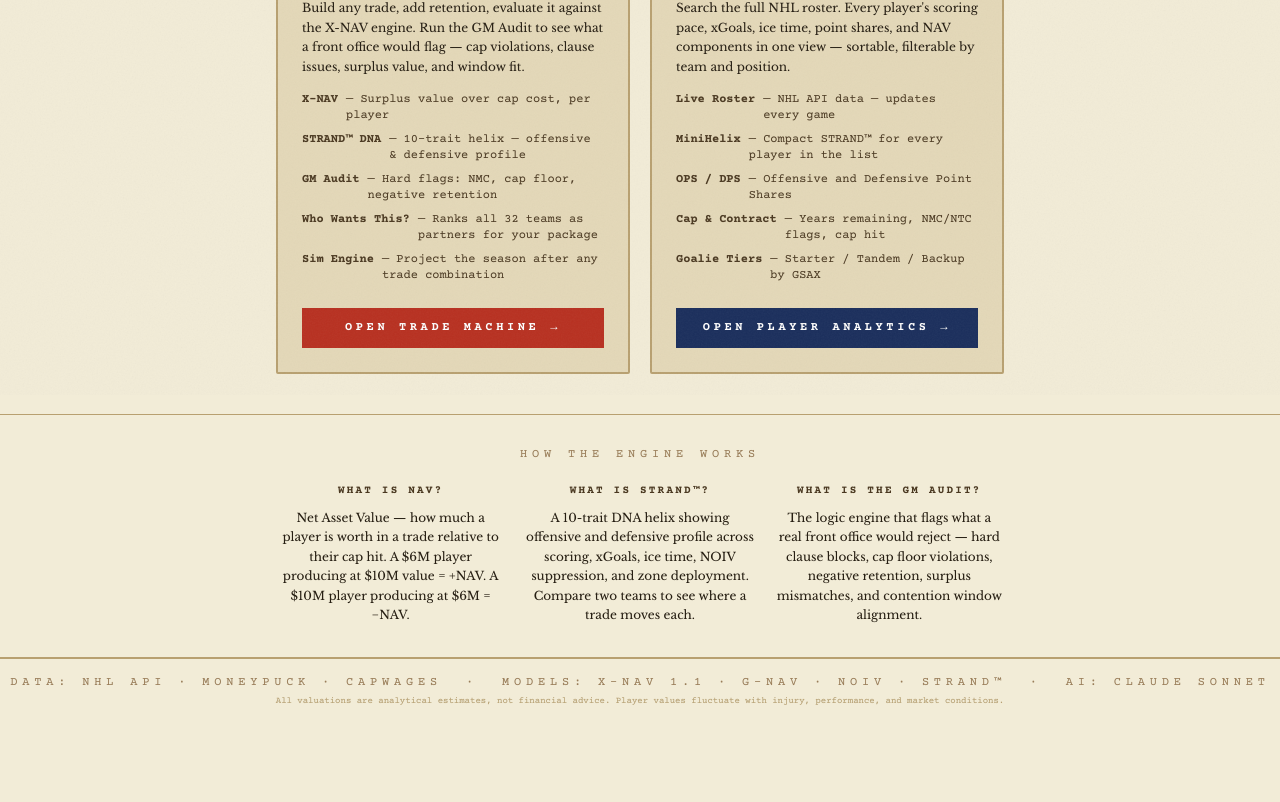
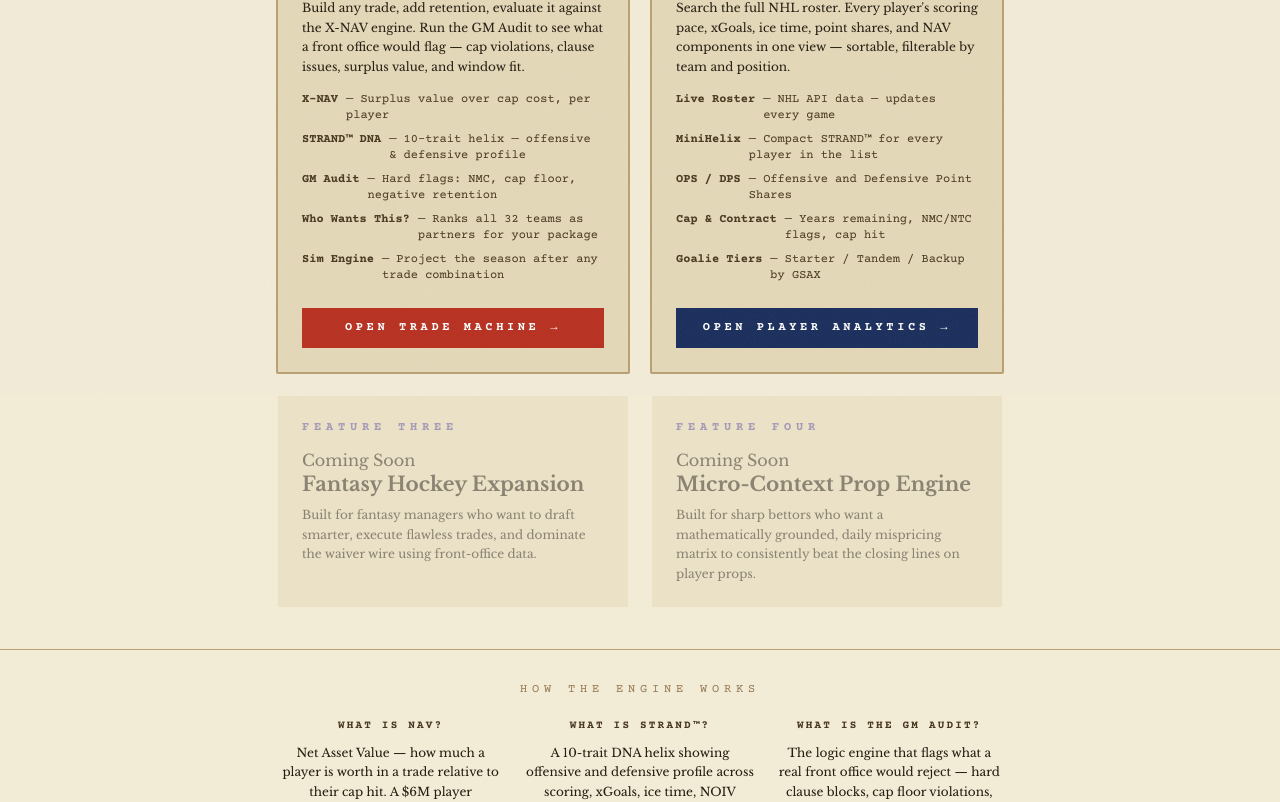
Before and after one commit to BradyCorps/nhlTradeMachine, a Next.js app: page / in a window 1280 px wide. Shown: the part 405-1207 px from the top of the page. Before the commit the page ends 1113 px from the top, so only its background shows below. Built offline with nearby package versions, Linux system fonts and the light colour scheme; a web font is replaced by a local one.

Commit message:
small styling changes and adjustments to the home page to add upcoming projects

```diff
--- a/app/api/league/route.ts
+++ b/app/api/league/route.ts
@@ -60,8 +60,8 @@ const derivePhase = (standing: number, pointPct: number): string => {
   if (standing <= 8  && pointPct >= 0.58) return "Contender";
   // More specific conditions must come before broader ones
   if (standing <= 8  && pointPct >= 0.52) return "Contender";
-  if (standing <= 14 && pointPct >= 0.52) return "Bubble";
-  if (standing <= 22)                      return "Retooling";
+  if (standing <= 16 && pointPct >= 0.52) return "Bubble";
+  if (standing <= 24)                      return "Retooling";
   if (standing <= 32 && pointPct < 0.38)  return "Tanking";
   return "Rebuilding";
 };
@@ -74,7 +74,8 @@ const PHASE_OVERRIDES: Record<string, string> = {
   FLA: "Retooling",    // Back-to-back finals, core still together, off year
   EDM: "Bubble",       // McDavid/Draisaitl never truly rebuild
   TOR: "Retooling",    // Core still competitive, structural issues not a rebuild
-};
+  ANA: "Bubble", // Made the playoffs with a young core, looking for the next step
+  };
 
 // ── Contract overrides — manual corrections for known data errors ──
 const CONTRACT_OVERRIDES: Record<string, { capHit?: number; yearsRemaining?: number; position?: string }> = {
--- a/app/page.tsx
+++ b/app/page.tsx
@@ -41,7 +41,7 @@ export default function WelcomePage() {
       <div className="max-w-3xl mx-auto px-5 pb-10 grid grid-cols-1 sm:grid-cols-2 gap-5">
 
         <Link href="/trade" className="no-underline group">
-          <div className="rounded-sm p-6 h-full flex flex-col gap-4 transition-all duration-200 group-hover:opacity-90"
+          <div className="rounded-sm p-6 h-full flex flex-col gap-4 transition-all duration-200 group-hover:opacity-80"
             style={{ background: "var(--ledger-card)", border: "2px solid var(--ledger-rule)" }}>
             <div>
               <div className="font-black text-2xs uppercase tracking-[0.4em] mb-3 font-mono"
@@ -78,7 +78,7 @@ export default function WelcomePage() {
         </Link>
 
         <Link href="/players" className="no-underline group">
-          <div className="rounded-sm p-6 h-full flex flex-col gap-4 transition-all duration-200 group-hover:opacity-90"
+          <div className="rounded-sm p-6 h-full flex flex-col gap-4 transition-all duration-200 group-hover:opacity-80"
             style={{ background: "var(--ledger-card)", border: "2px solid var(--ledger-rule)" }}>
             <div>
               <div className="font-black text-2xs uppercase tracking-[0.4em] mb-3 font-mono"
@@ -113,7 +113,35 @@ export default function WelcomePage() {
             </div>
           </div>
         </Link>
-      </div>
+
+        <div className="rounded-sm p-6 h-full flex flex-col gap-4 transition-all duration-200 opacity-50"
+            style={{ background: "var(--paper-card)", border: "2px solid var(--paper)" }}>
+            <div>
+              <div className="font-black text-2xs uppercase tracking-[0.4em] mb-3 font-mono"
+                style={{ color: "var(--ledger-violet)" }}>Feature Three</div><div>Coming Soon</div>
+              <h2 className="font-black text-xl leading-tight mb-2" style={{ color: "var(--ink)" }}>
+                Fantasy Hockey Expansion
+              </h2>
+              <p className="text-[12px] leading-relaxed" style={{ color: "var(--ledger-ink-light)" }}>
+                Built for fantasy managers who want to draft smarter, execute flawless trades, and dominate the waiver wire using front-office data.
+              </p>
+            </div>
+          </div>
+          <div className="rounded-sm p-6 h-full flex flex-col gap-4 transition-all duration-200 opacity-50"
+            style={{ background: "var(--paper-card)", border: "2px solid var(--paper)" }}>
+            <div>
+              <div className="font-black text-2xs uppercase tracking-[0.4em] mb-3 font-mono"
+                style={{ color: "var(--ledger-violet)" }}>Feature Four</div><div>Coming Soon</div>
+              <h2 className="font-black text-xl leading-tight mb-2" style={{ color: "var(--ink)" }}>
+                Micro-Context Prop Engine
+              </h2>
+              <p className="text-[12px] leading-relaxed" style={{ color: "var(--ledger-ink-light)" }}>
+                Built for sharp bettors who want a mathematically grounded, daily mispricing matrix to consistently beat the closing lines on player props.
+              </p>
+            </div>
+          </div>
+        </div>
+
 
       {/* ── Explainer strip ──────────────────────────────────── */}
       <div className="border-y py-8" style={{ borderColor: "var(--ledger-rule)", background: "var(--ledger-inset)" }}>
```
